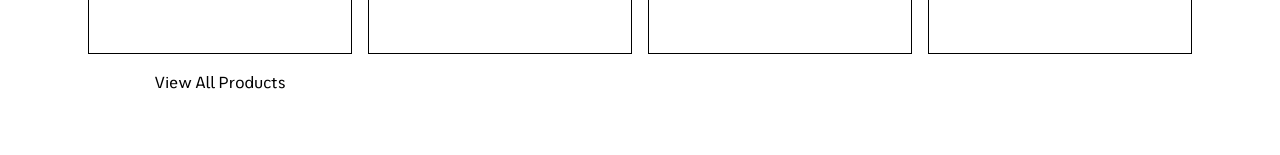
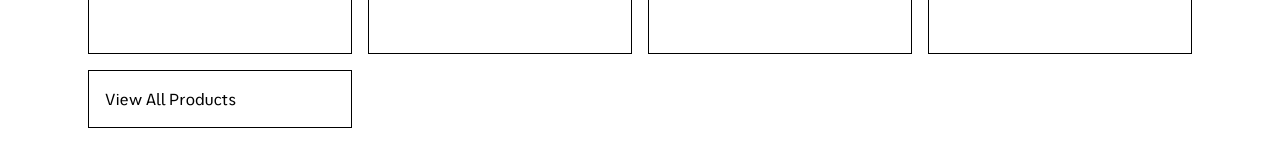
Before and after one commit to ritabobita/Ritka-Studios, a Next.js app: page / in a window 1280 px wide. Shown: the part 1612-1767 px from the top of the page. Before the commit the page ends 1736 px from the top, so only its background shows below. Built offline with nearby package versions, Linux system fonts and the light colour scheme.

Commit message:
create a view all products button

```diff
--- a/src/app/components/Featured Product Grid/FeaturedProductGrid.js
+++ b/src/app/components/Featured Product Grid/FeaturedProductGrid.js
@@ -1,5 +1,6 @@
 'use client'
 import styles from './FeaturedProductGrid.module.scss';
+import ProductButton from '../Product Button/ProductButton';
 
 export default function FeaturedProductGrid() {
     return (
@@ -85,7 +86,7 @@ export default function FeaturedProductGrid() {
                     <p className={styles.productPrice}>$100</p>
                 </div>
             </article>
-            <button className={styles.viewAllProducts}>View All Products</button>
+            <ProductButton className={styles.viewAllProducts} href="/shop">View All Products</ProductButton>
         </section>
         </div>
     )
--- /dev/null
+++ b/src/app/components/Product Button/ProductButton.js
@@ -0,0 +1,12 @@
+import React from 'react';
+import styles from './ProductButton.module.scss';
+
+const ProductButton = ({ children, className, href, ...props }) => {
+    return (
+        <a className={`${styles.button} ${className}`} href={href} {...props}>
+            {children}
+        </a>
+    );
+};
+
+export default ProductButton;
--- /dev/null
+++ b/src/app/components/Product Button/ProductButton.module.scss
@@ -0,0 +1,12 @@
+.button {
+    background-color: #fff;
+    color: #000;
+    padding: 1rem;
+    border: .5px solid #000;
+    transition: all 0.3s ease;
+
+    &:hover {
+        background-color: #000;
+        color: #fff;
+    }
+}
```
